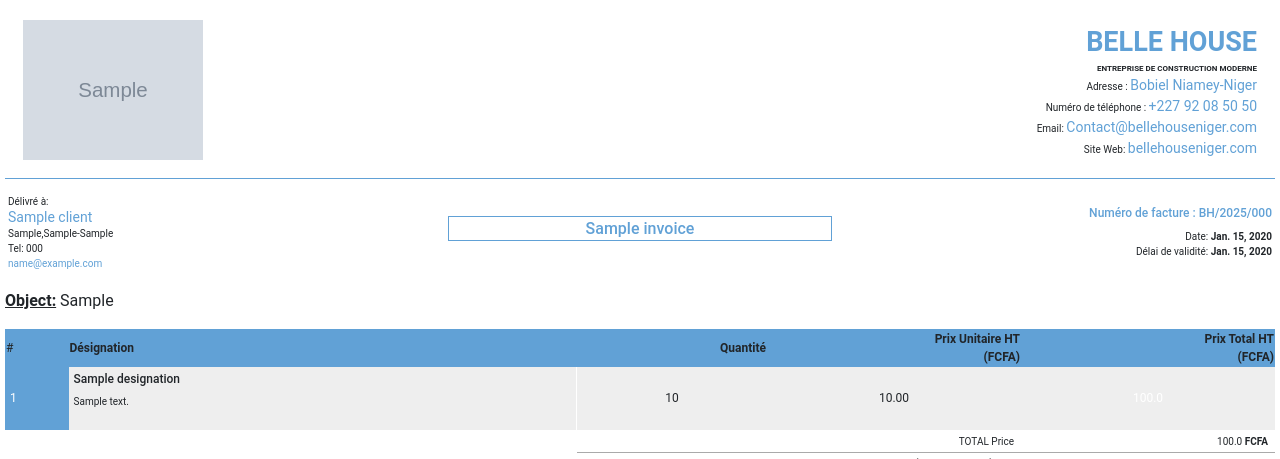
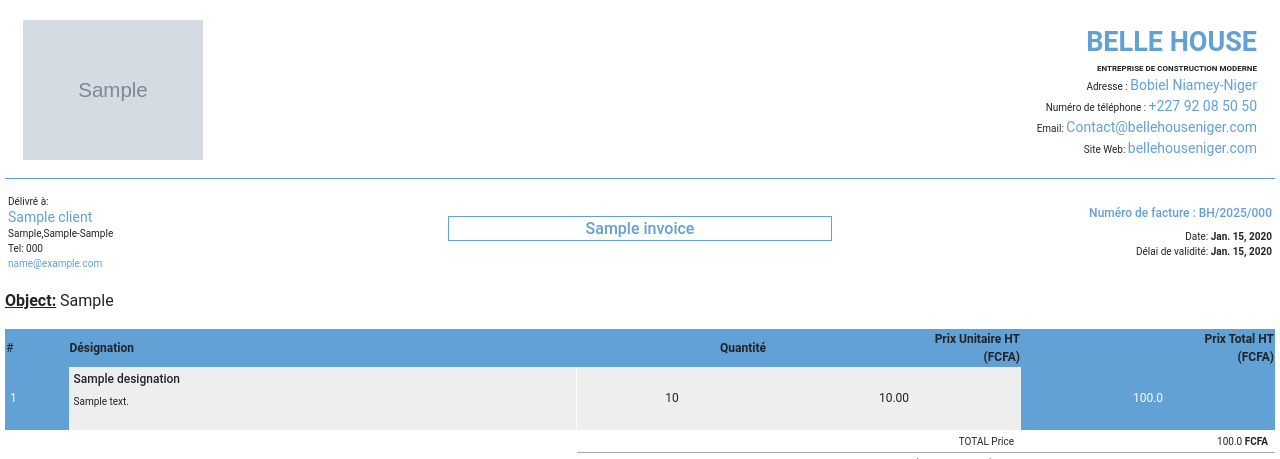
Before and after one commit to GanonthaBr/Belle-House-Employees-Management-System, a Django app: template employeesmanagementsystem/wageslip/templates/invoice_pdf.html in a window 1280 px wide. Shown: the top 459 px of the page. Run offline with Django 5.2, Linux system fonts and the light colour scheme; tables that the repository leaves empty hold one stand-in row (values such as "Sample post"); the template is opened without the code that fills it: values that come from a table or form of the project are taken from there, most other values are stand-ins (such as "Sample title", 1, 10 or a date in 2020); grey boxes marked "Sample" are stand-in pictures.

Commit message:
Add total item number class to invoice PDF listings for improved styling

```diff
--- a/employeesmanagementsystem/wageslip/templates/invoice_pdf.html
+++ b/employeesmanagementsystem/wageslip/templates/invoice_pdf.html
@@ -153,7 +153,7 @@
         background: #eee;
         border-bottom: 1px solid #fff;
     }
-    .invoice table.items th,.invoice table.items tbody tr.listings td.item_number {
+    .invoice table.items th,.invoice table.items tbody tr.listings td.item_number,.invoice table.items tbody tr.listings td.total  {
         background:#61a1d6 ;
     }
     .invoice table th {
```
